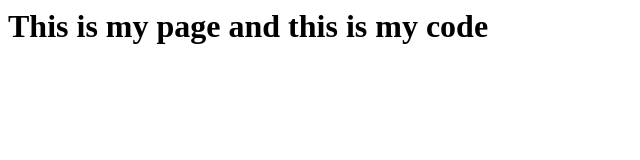
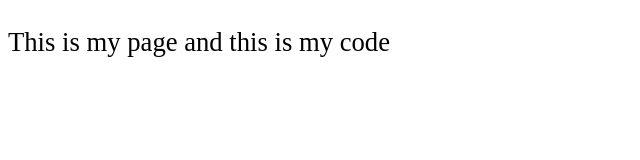
Before and after one commit to b-krawczyk/testpage, a plain HTML site: page index.html in a window 1280 px wide. Shown: the whole page, without its empty margins (0-640 px from the left). Drawn offline with Linux system fonts and the light colour scheme.

Commit message:
added CSS

```diff
--- a/index.html
+++ b/index.html
@@ -1,8 +1,12 @@
+<!DOCTYPE html>
+
 <html>
     <head>
 
+        <link rel="stylesheet" type="text/css" href="layout.css"/>
+        <title>b-krawczyk</title>
     </head>
     <body>
-        <h1>This is my page and this is my code</h1>
+        <p class="t">This is my page and this is my code</p>
     </body>
 </html>
--- /dev/null
+++ b/layout.css
@@ -0,0 +1,3 @@
+.t {
+    font-size: 20pt;
+}
```
